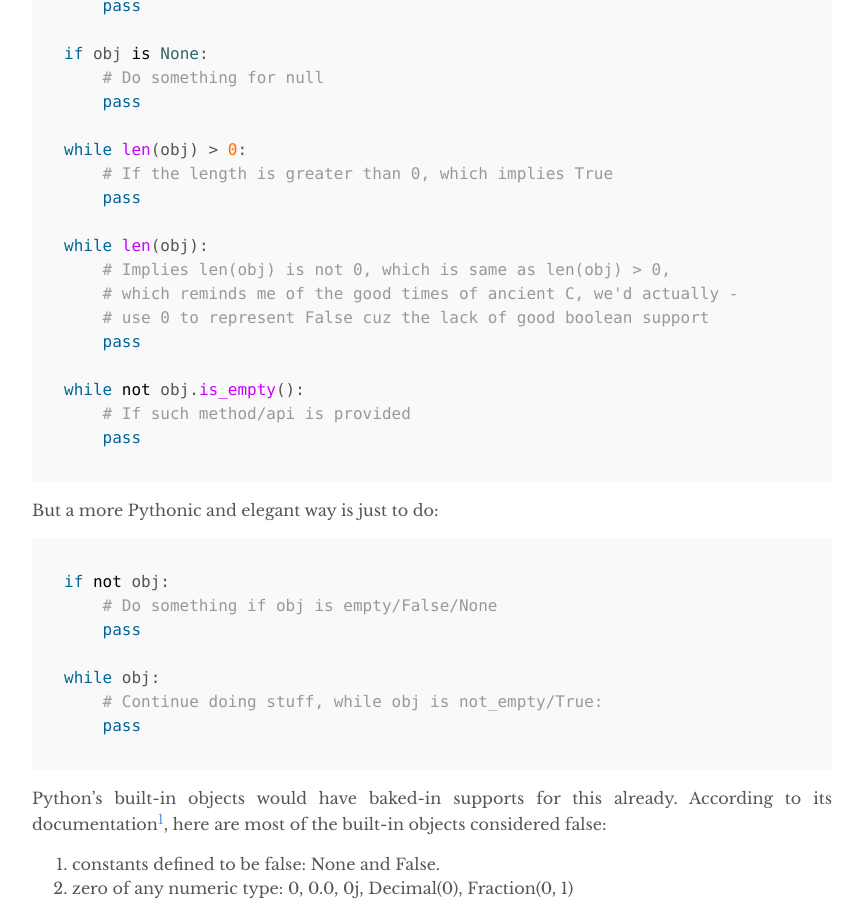
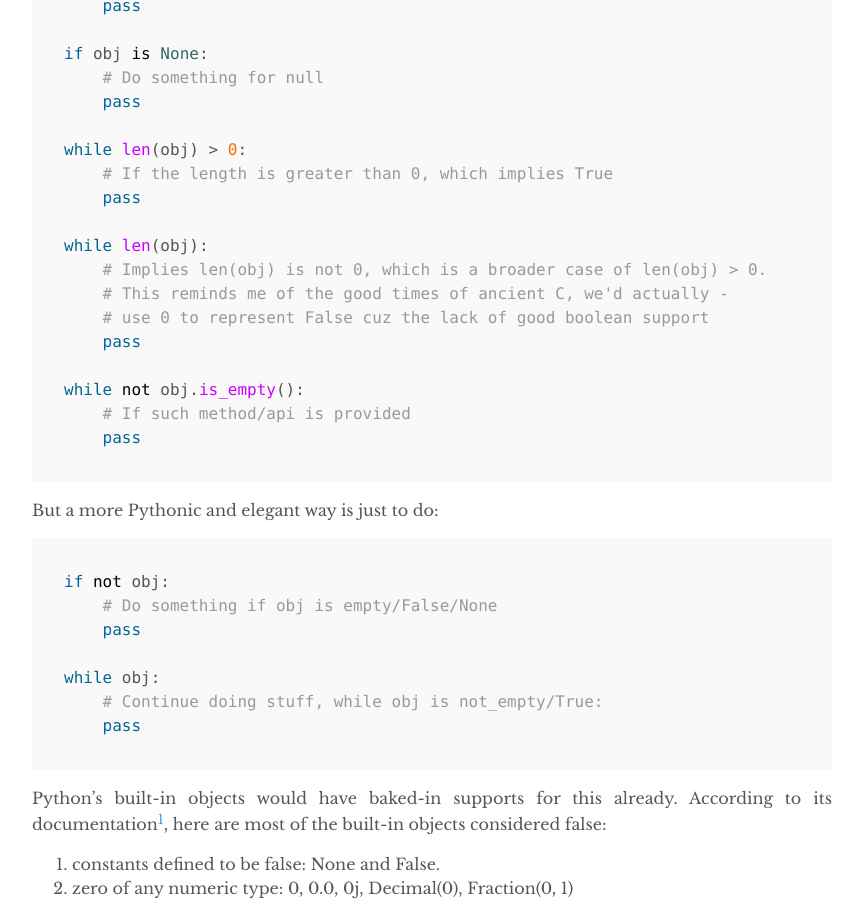
Before and after one commit to yuexiaofeng/yuexiaofeng.github.io, a Jekyll site: the page built from _posts/2022-09-26-py-implicit-bool.md, in a window 1280 px wide and 900 px high, scrolled down 1166 px. Shown: the whole window, without its empty margins (208-1071 px from the left). Built offline with Jekyll 4.4.1, drawn with Linux system fonts in a browser that asks for light colours.

Commit message:
updated boolean post

```diff
--- a/_posts/2022-09-26-py-implicit-bool.md
+++ b/_posts/2022-09-26-py-implicit-bool.md
@@ -46,8 +46,8 @@ while len(obj) > 0:
     pass
 
 while len(obj):
-    # Implies len(obj) is not 0, which is same as len(obj) > 0,
-    # which reminds me of the good times of ancient C, we'd actually -
+    # Implies len(obj) is not 0, which is a broader case of len(obj) > 0.
+    # This reminds me of the good times of ancient C, we'd actually -
     # use 0 to represent False cuz the lack of good boolean support
     pass
 
```
